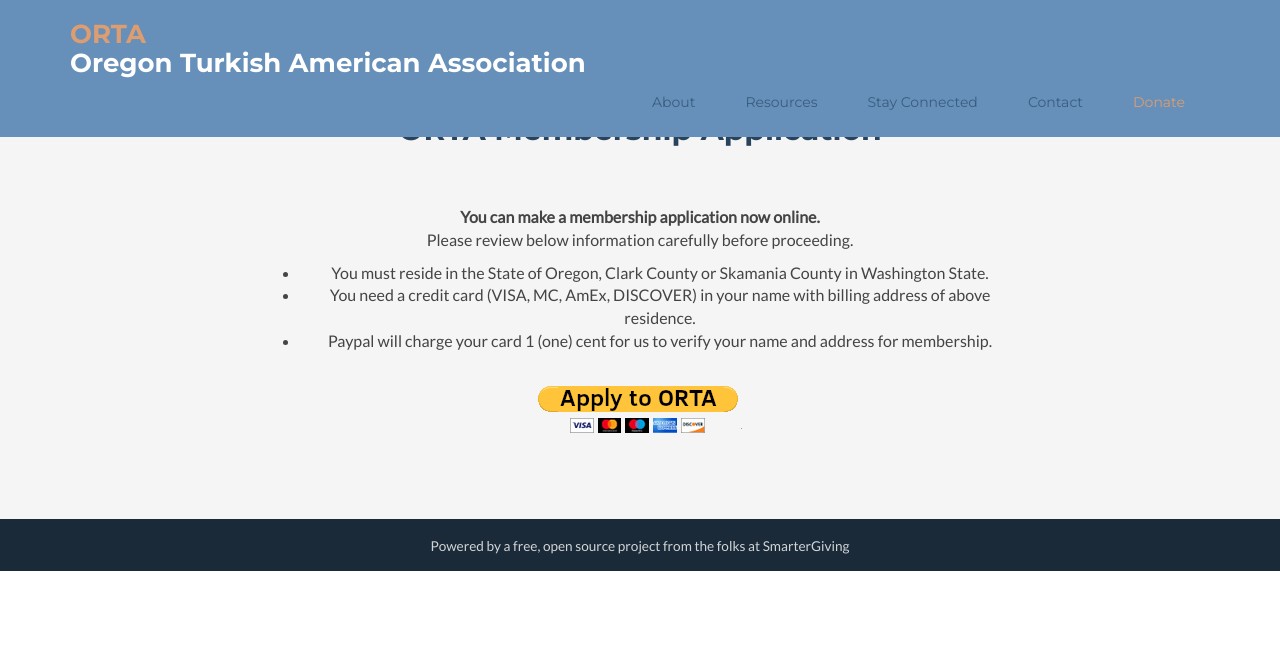
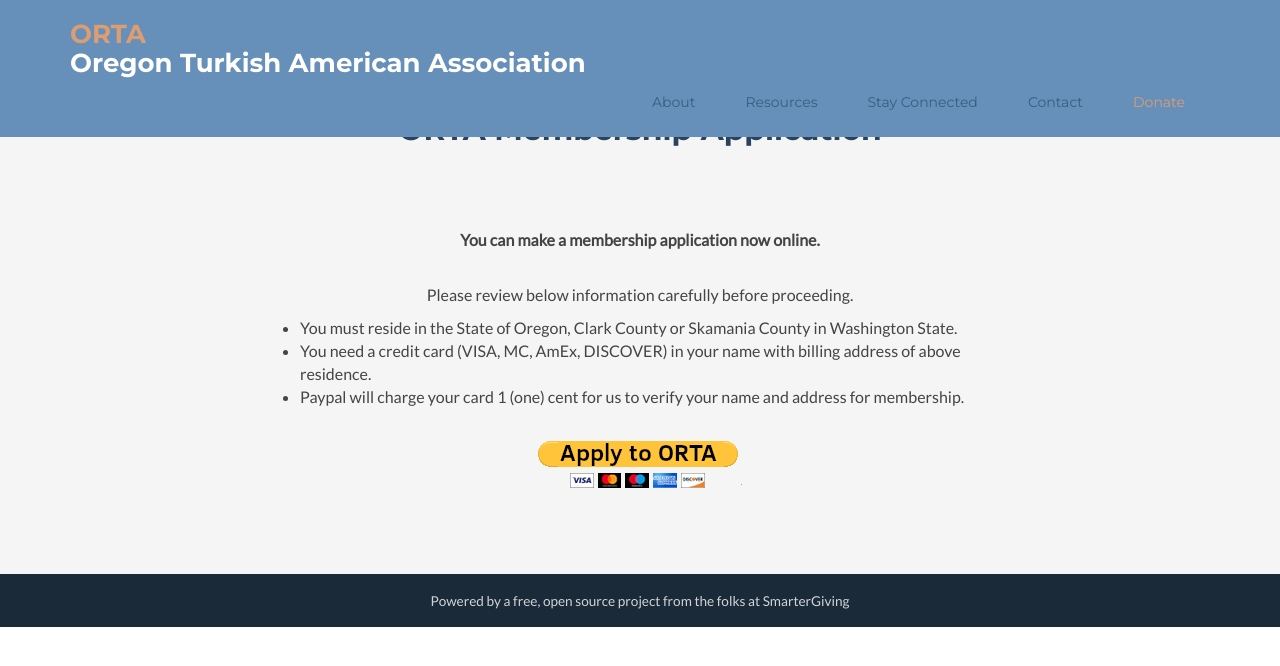
Before and after one commit to ortapdx/ortapdx.github.io, a Jekyll site: the page built from apply.html, in a window 1280 px wide. Shown: the top 666 px of the page. Built offline with Jekyll 4.4.1, drawn with Linux system fonts in a browser that asks for light colours; nearby versions of some CDN libraries; comment, search, counter and statistics services are not loaded.

Commit message:
Update apply.html

```diff
--- a/apply.html
+++ b/apply.html
@@ -33,14 +33,15 @@ layout: default
   </div>
 </header><!--//header-->
 <p><br></p>
-<!-- ******DONATE****** -->
+<!-- ******MEMBERSHIP****** -->
 <section id="donate" class="donate section text-center">
   <div class="container">
 <!--    <div class="donate-inner"> -->
-      <h2 class="title text-center">ORTA Membership Application</h2>
       <div class="info">
-        <p><strong>You can make a membership application now online.</strong><br>Please review below information carefully before proceeding.</p>
-         <ul>
+        <h2 class="title text-center">ORTA Membership Application</h2><br>
+        <p><strong>You can make a membership application now online.</strong></p> <br>
+        <p>Please review below information carefully before proceeding.</p>
+         <ul align="left">
           <li>You must reside in the State of Oregon, Clark County or Skamania County in Washington State.</li>
           <li>You need a credit card (VISA, MC, AmEx, DISCOVER) in your name with billing address of above residence.</li>
           <li>Paypal will charge your card 1 (one) cent for us to verify your name and address for membership.</li>
```
